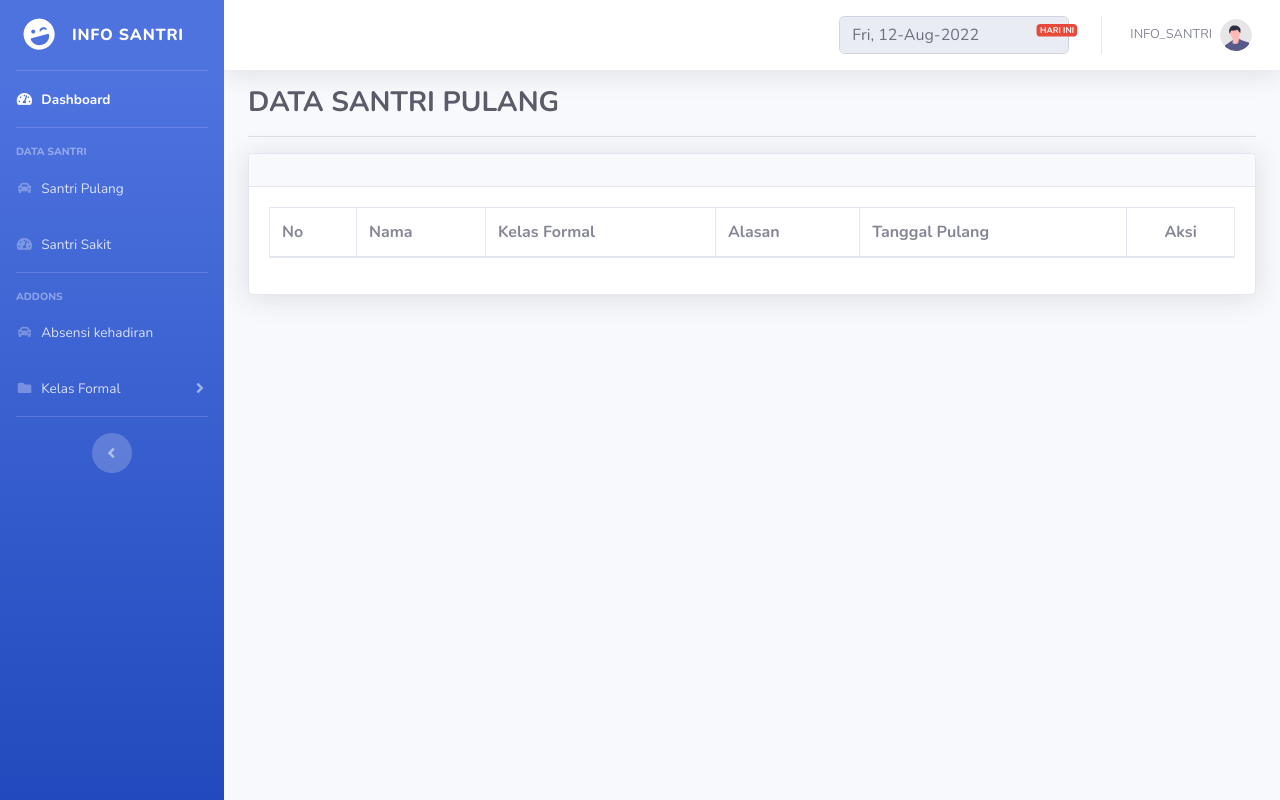
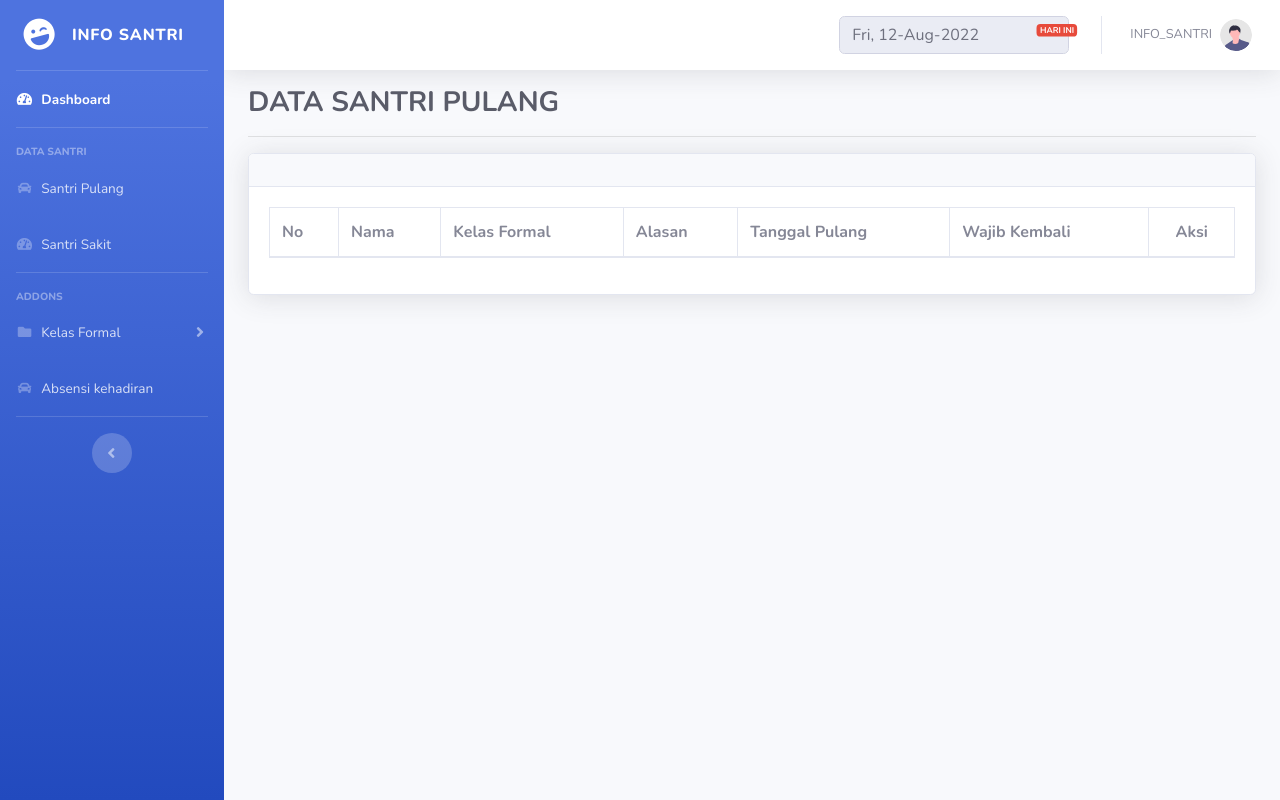
Before and after one commit to gtpesantren22/infosantri, a PHP site: page /santri_pulang.php in a window 1280 px wide. Run offline with PHP 8.4, Linux system fonts and the light colour scheme; the visitor is signed in with stand-in values (Sample User, id 1); tables that the repository leaves empty or names only in its code hold one stand-in row (values such as "Sample post"); lists and menus that the app fills with data are empty.

Commit message:
Update tampilan santri pulang

```diff
--- a/header.php
+++ b/header.php
@@ -17,7 +17,6 @@
     <ul class="navbar-nav ml-auto">
 
         <!-- Nav Item - Search Dropdown (Visible Only XS) -->
-
 
         <!-- Nav Item - Alerts -->
         <li class="nav-item dropdown no-arrow mx-1">
--- a/menu.php
+++ b/menu.php
@@ -63,13 +63,6 @@
         Addons
     </div>
 
-    <!-- Nav Item - Pages Collapse Menu -->
-    <li class="nav-item">
-        <a class="nav-link" href="absen_formal.php">
-            <i class="fas fa-fw fa-car"></i>
-            <span>Absensi kehadiran</span></a>
-    </li>
-
     <li class="nav-item">
         <a class="nav-link collapsed" href="#" data-toggle="collapse" data-target="#collapsePages" aria-expanded="true" aria-controls="collapsePages">
             <i class="fas fa-fw fa-folder"></i>
@@ -85,6 +78,14 @@
     </li>
 
     <!-- Nav Item - Pages Collapse Menu -->
+    <li class="nav-item">
+        <a class="nav-link" href="absen_formal.php">
+            <i class="fas fa-fw fa-car"></i>
+            <span>Absensi kehadiran</span></a>
+    </li>
+
+
+    <!-- Nav Item - Pages Collapse Menu -->
 
 
     <!-- Divider -->
--- a/santri_pulang.php
+++ b/santri_pulang.php
@@ -86,6 +86,7 @@ if ($level === 'admin') {
                                             <th>Kelas Formal</th>
                                             <th>Alasan</th>
                                             <th>Tanggal Pulang</th>
+                                            <th>Wajib Kembali</th>
                                             <th style="text-align: center;">Aksi</th>
                                         </tr>
                                     </thead>
@@ -97,15 +98,13 @@ if ($level === 'admin') {
                                         while ($row = mysqli_fetch_assoc($sql)) {
                                         ?>
                                             <tr>
-                                                <td><?php echo $no++ ?></td>
-                                                <td><?php echo $row['nama'] ?></td>
-                                                <td><?php echo $row['k_formal'] . ' - ' . $row['t_formal'] ?></td>
-                                                <td><?php echo $row['keperluan'] ?></td>
-                                                <!--<td><?php echo $row['k_madin'] . ' - ' . $row['r_madin'] ?></td>-->
-                                                <td><?php echo $row['tgl_pulang'] ?></td>
-
-
-
+                                                <td><?= $no++ ?></td>
+                                                <td><?= $row['nama'] ?></td>
+                                                <td><?= $row['k_formal'] . ' - ' . $row['t_formal'] ?></td>
+                                                <td><?= $row['keperluan'] ?></td>
+                                                <!--<td><?= $row['k_madin'] . ' - ' . $row['r_madin'] ?></td>-->
+                                                <td><?= $row['tgl_pulang'] ?></td>
+                                                <td><?= $row['wajib_kembali'] ?></td>
                                                 <td style="text-align: center;">
                                                     <a href="<?= 'detail_santri_pulang.php?id=' . $row['id'] ?>" class="btn btn-success btn-icon-split btn-sm">
                                                         <span class="icon text-white-100">
```
